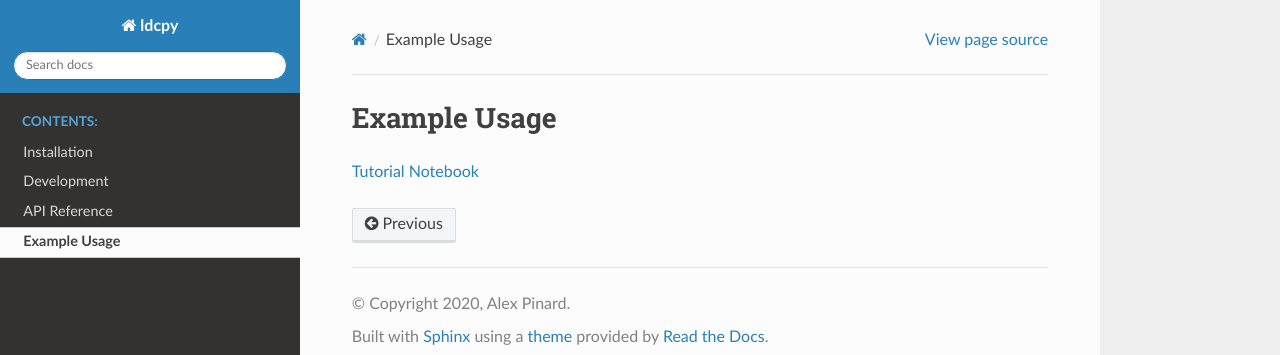
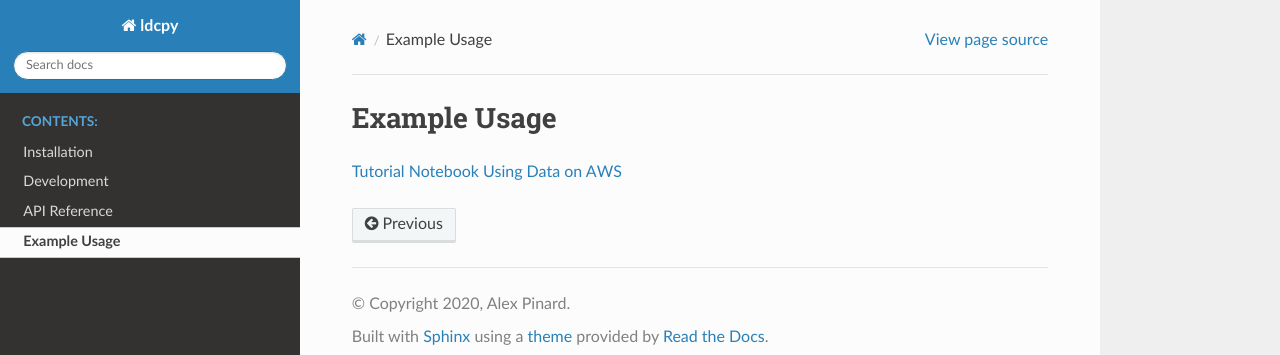
Before and after one commit to NCAR/ldcpy, a Sphinx documentation site: the page built from docs/source/examples.rst, in a window 1280 px wide. Shown: the top 355 px of the page. Built offline with Sphinx 7.4.7 and the Read the Docs theme 2.0.0, drawn with Linux system fonts in a browser that asks for light colours.

Commit message:
added AWS notebook to documentation

```diff
--- a/docs/source/examples.rst
+++ b/docs/source/examples.rst
@@ -3,5 +3,7 @@
 ============
 
 `Tutorial Notebook`_
+`Using Data on AWS`_
 
 .. _Tutorial Notebook: notebooks/TutorialNotebook.ipynb
+.. _Using Data on AWS: notebooks/AWSDataNotebook.ipynb
```
Also changed, not shown: docs/source/notebooks/AWSDataNotebook.ipynb.
